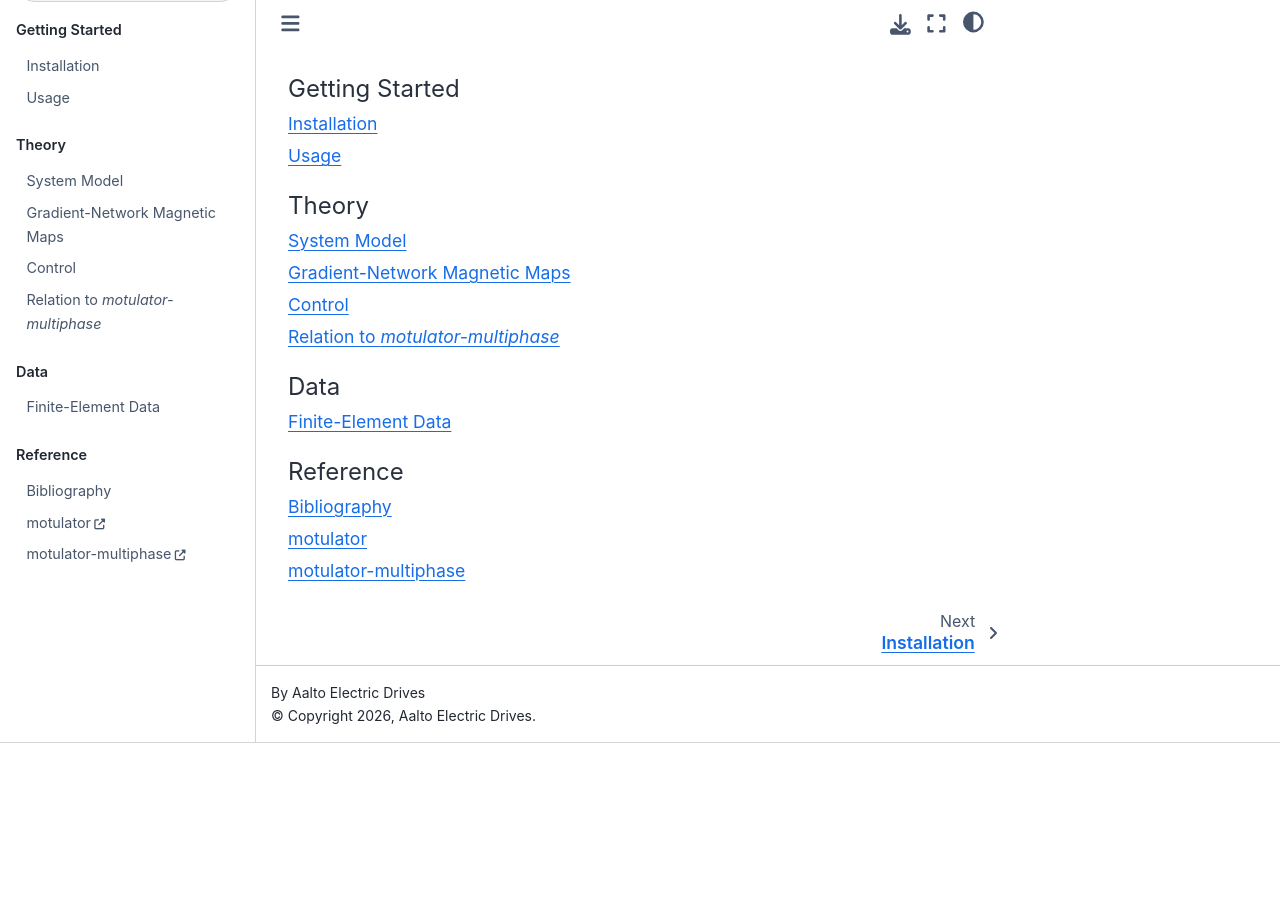
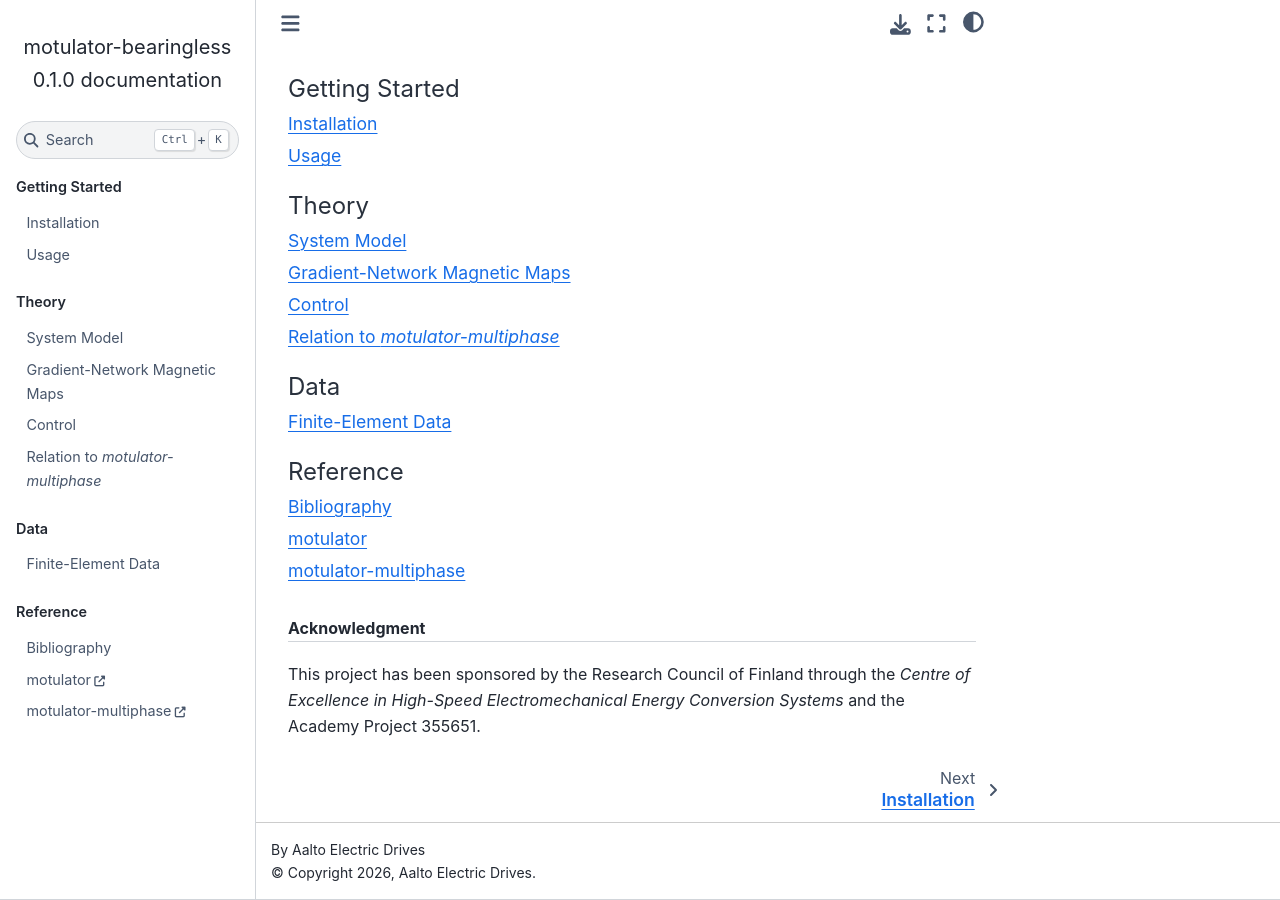
Before and after one commit to Aalto-Electric-Drives/motulator-bearingless, a Sphinx documentation site: the page built from docs/source/index.md, in a window 1280 px wide and 900 px high, scrolled down 511 px. Built offline with Sphinx 7.4.7 and the Sphinx Book theme 1.1.4, drawn with Linux system fonts in a browser that asks for light colours; pages that are not in the unit, such as notebooks, are missing from menus; cross-references to code outside the pages are shown as plain code; before the commit the page ends 1254 px from its top, so only the background shows below that.

Commit message:
Acknowledge the funding of the Research Council of Finland
Co-Authored-By: Claude Opus 5.5 <noreply@anthropic.com>

````diff
--- a/docs/source/index.md
+++ b/docs/source/index.md
@@ -60,3 +60,8 @@ bibliography
 motulator <https://aalto-electric-drives.github.io/motulator/>
 motulator-multiphase <https://aalto-electric-drives.github.io/motulator-multiphase/>
 ```
+
+```{rubric} Acknowledgment
+```
+
+This project has been sponsored by the Research Council of Finland through the *Centre of Excellence in High-Speed Electromechanical Energy Conversion Systems* and the Academy Project 355651.
````
Also changed, not shown: README.md (+4 -0 lines).
